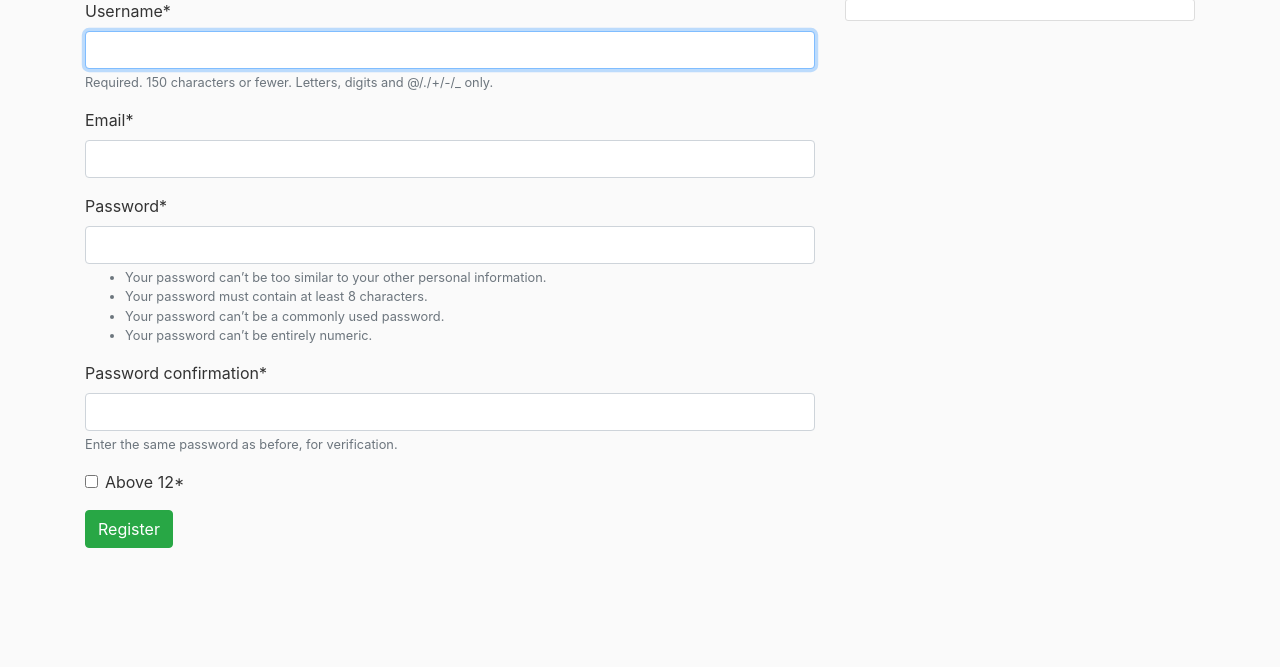
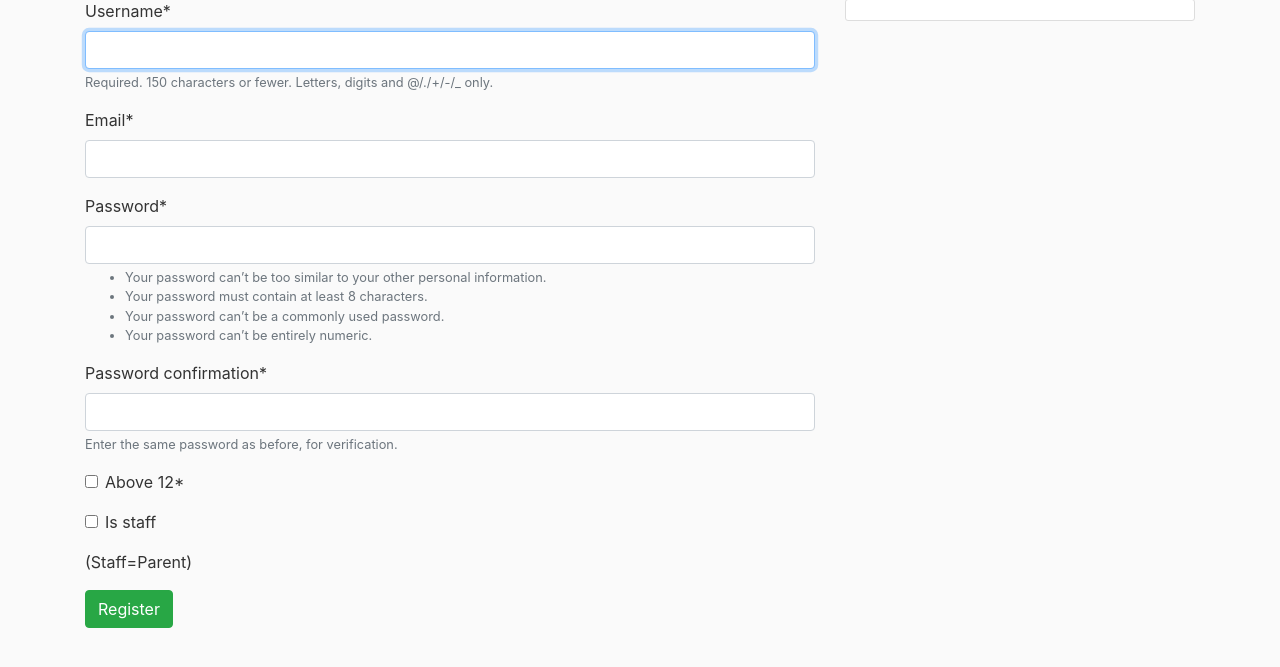
Before and after one commit to arthur1801/PM_Team13, a Django app: page /register/ in a window 1280 px wide. Shown: the part 81-748 px from the top of the page. Run offline with Django 3.2, Linux system fonts and the light colour scheme; some libraries are stand-ins or nearby versions.

Commit message:
PM2020T13-2 added parent button in register

```diff
--- a/Parks/Parkapp/forms.py
+++ b/Parks/Parkapp/forms.py
@@ -8,10 +8,10 @@ from .models import Profile
 class RegisterForm(UserCreationForm):
     email = forms.EmailField()
     Above_12= forms.BooleanField()
-
+    is_staff=forms.BooleanField(required=False)
     class Meta:
         model = User
-        fields = ["username", "email", "password1", "password2","Above_12"]
+        fields = ["username", "email", "password1", "password2","Above_12","is_staff"]
 
 class ChangeUsernameForm(UserChangeForm ):
     password = None
--- a/Parks/Parkapp/templates/Parkapp/register.html
+++ b/Parks/Parkapp/templates/Parkapp/register.html
@@ -7,6 +7,7 @@
     <form method="POST" class="form-group">
 	{% csrf_token %}
 	{{ form|crispy }}
+	<p>(Staff=Parent)</p>
 	<button type="submit" class="btn btn-success">Register</button>
     </form>
 {% endblock %}
```
